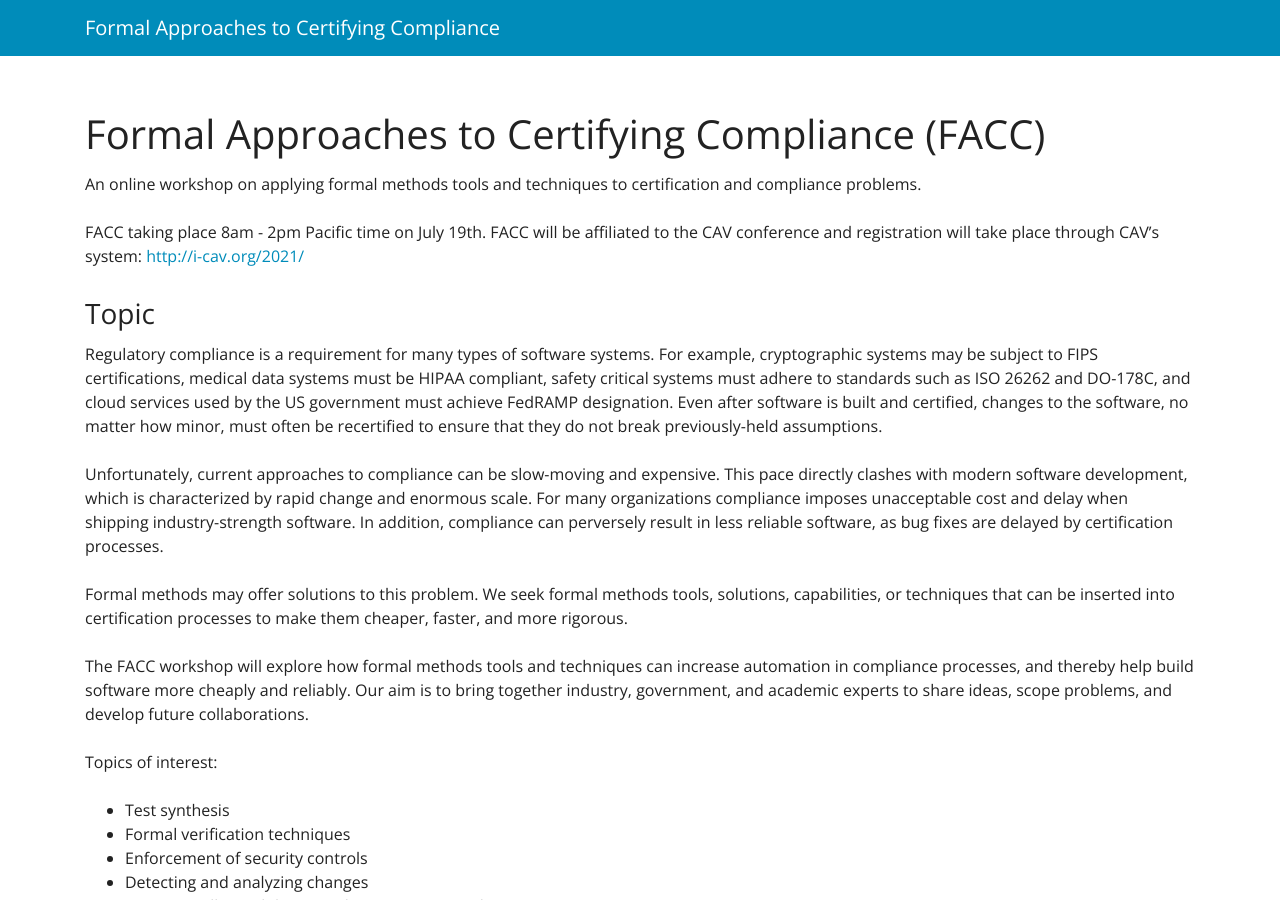
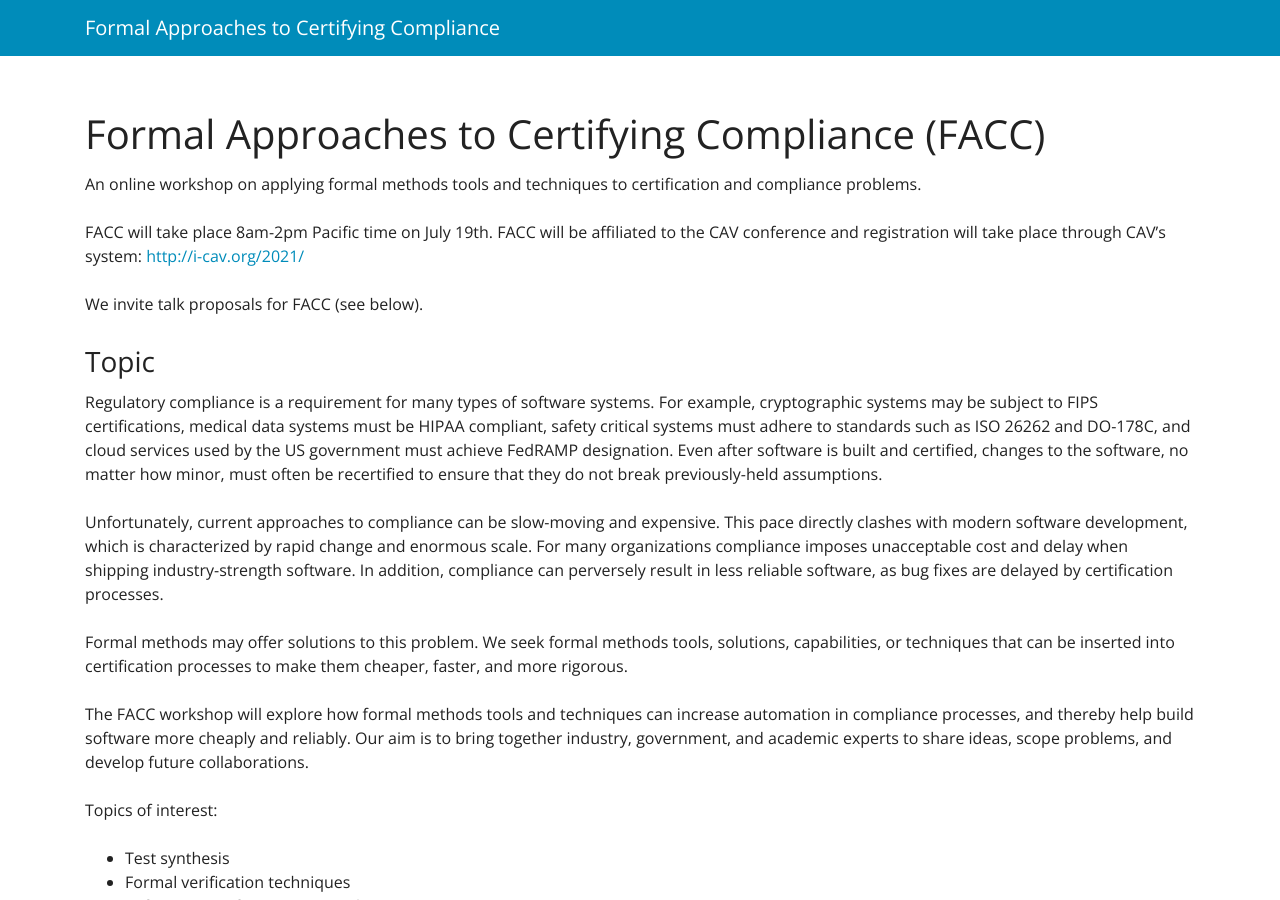
Before and after one commit to facc-workshop-2020/facc-workshop-2021.github.io, a Jekyll site: the page built from index.md, in a window 1280 px wide and 900 px high. Built offline with Jekyll 4.4.1, drawn with Linux system fonts in a browser that asks for light colours.

Commit message:
Fix typo

```diff
--- a/index.md
+++ b/index.md
@@ -5,8 +5,9 @@ title: Formal Approaches to Certifying Compliance (FACC)
 
 An online workshop on applying formal methods tools and techniques to certification and compliance problems.
 
-FACC taking place 8am - 2pm Pacific time on July 19th. FACC will be affiliated to the CAV conference and registration will take place through CAV’s system: [http://i-cav.org/2021/](http://i-cav.org/2021/)
+FACC will take place 8am-2pm Pacific time on July 19th. FACC will be affiliated to the CAV conference and registration will take place through CAV’s system: [http://i-cav.org/2021/](http://i-cav.org/2021/)
 
+We invite talk proposals for FACC (see below).
 
 ### Topic
 
```
